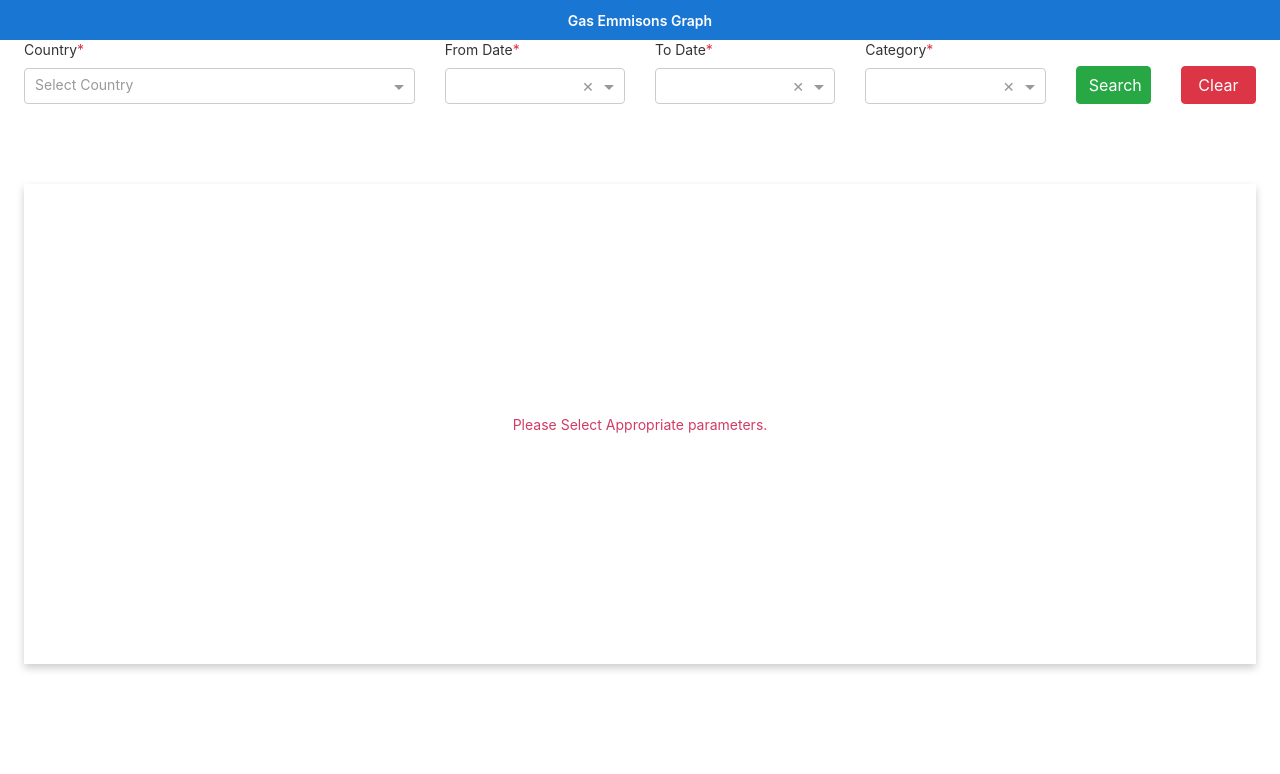
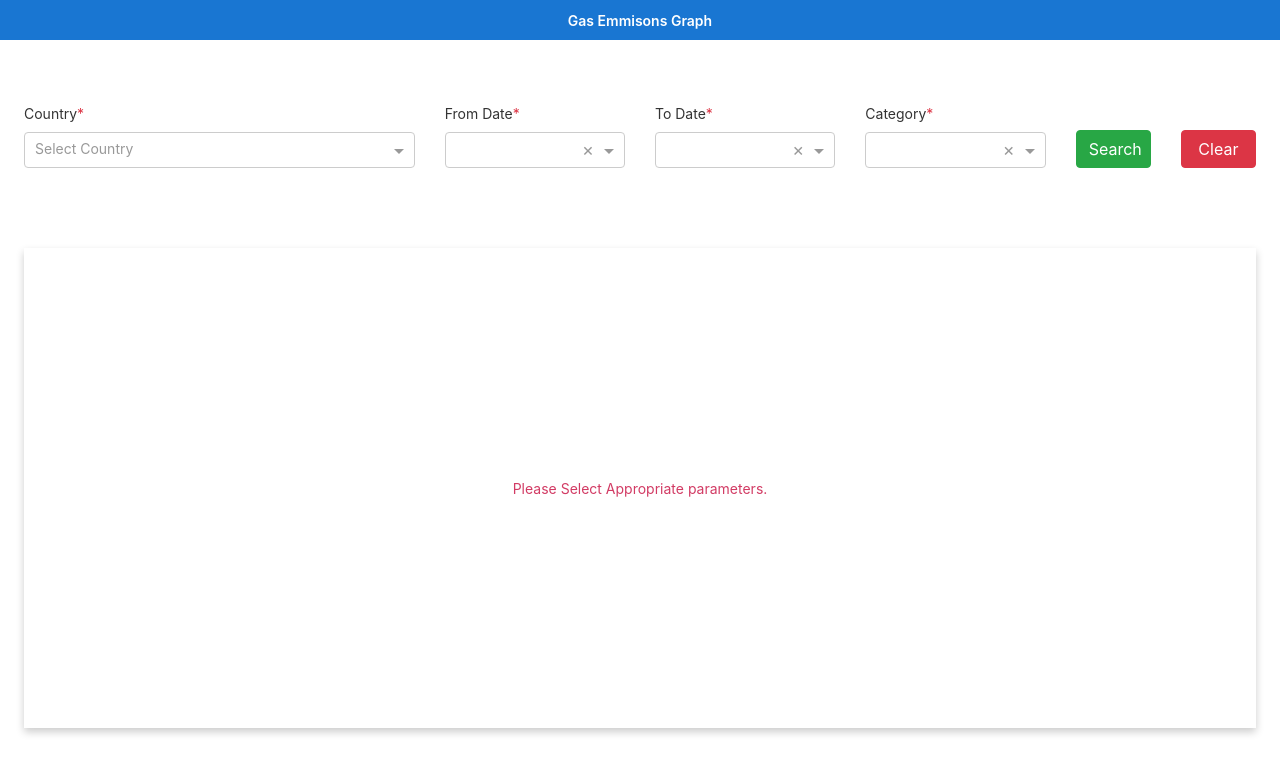
Before and after one commit to harshgarg1808/gasChart, an Angular app: page / in a window 1280 px wide. Shown: the top 774 px of the page. Built offline with nearby package versions, Linux system fonts and the light colour scheme; what ng-apexcharts would draw is missing.

Commit message:
Ready for deployment

```diff
--- a/src/app/app.component.sass
+++ b/src/app/app.component.sass
@@ -73,6 +73,7 @@ $sidemenuText:rgba(0,0,0,0.7)
     height: $viewH
     width: 100%
     padding: 1.5rem
+    margin-top: 4rem
     // overflow-y: auto
     // overflow-x: hidden
 
```
